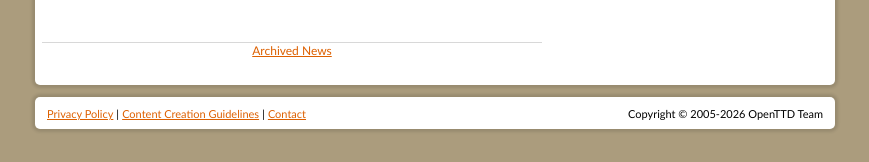
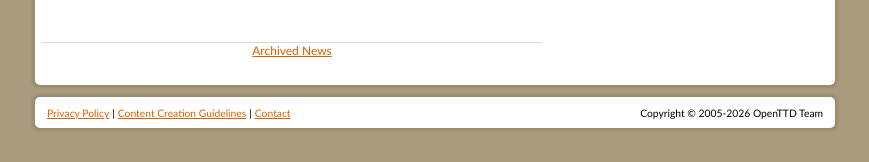
Before and after one commit to OpenTTD/website, a Jekyll site: the page built from pages/index.html, in a window 1280 px wide. Shown: the part 2376-2538 px from the top of the page, without its empty margins (205-1074 px from the left). Built offline with Jekyll 4.4.1, drawn with Linux system fonts in a browser that asks for light colours.

Commit message:
Change: set the font size to 1rem and to 0.86em to its children
Signed-off-by: Heiko August <post@auge8472.de>

```diff
--- a/static/css/base.css
+++ b/static/css/base.css
@@ -169,6 +169,7 @@
 	flex: 1;
 }
 body > footer {
+	font-size: 1rem;
 	display: flex;
 	justify-content: space-between;
 	background-color: white;
@@ -179,8 +180,8 @@
 	box-shadow: 0 0 3px 3px rgba(0, 0, 0, 0.11);
 }
 body > footer > * {
-	font-size: 11px;
 	padding: 3px 5px;
+	font-size: 0.86em;
 }
 #content-bottom-links {
 	display: flex;
```
